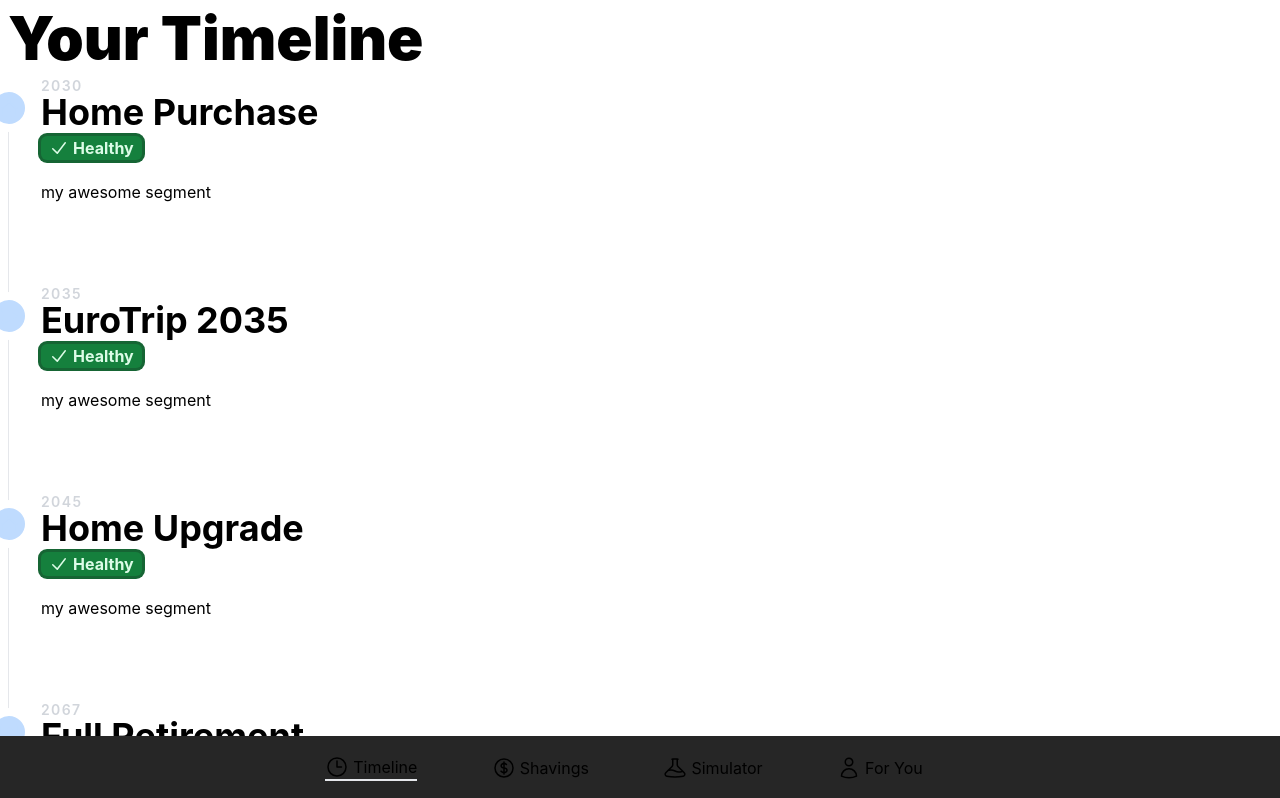
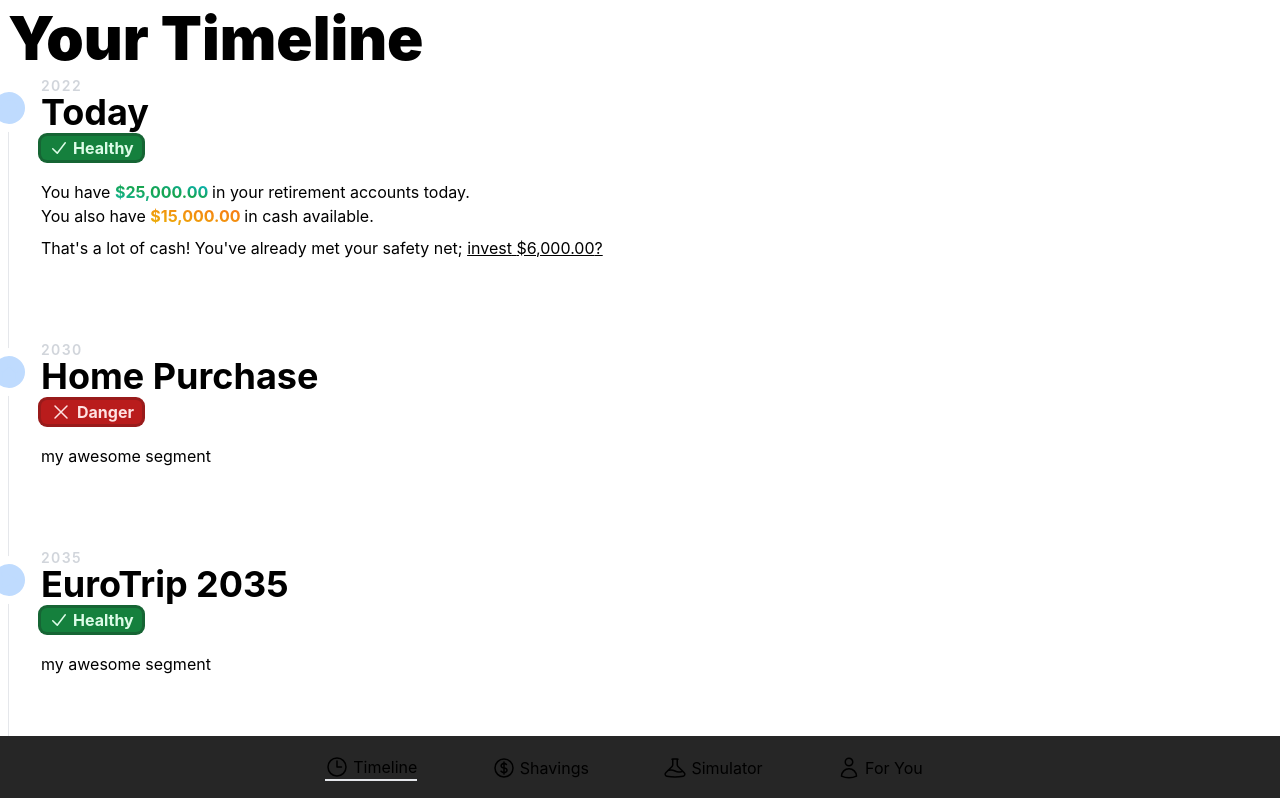
Before and after one commit to jacksonwelsh/hackdfw22, a Next.js app: page /timeline in a window 1280 px wide. Shown: the top 798 px of the page. Built offline with nearby package versions, Linux system fonts and the light colour scheme.

Commit message:
more detail on timeline

```diff
--- a/pages/timeline.tsx
+++ b/pages/timeline.tsx
@@ -3,16 +3,19 @@ import {
   HomeIcon,
   PaperAirplaneIcon,
   BanknotesIcon,
+  ArrowRightCircleIcon,
 } from "@heroicons/react/24/solid";
 import Head from "next/head";
 import Link from "next/link";
 import Segment from "../components/timeline/Segment";
 
 type FinanceState = {
-  start: number;
+  currInvestments: number;
+  currCash: number;
   growth: number;
   year: number;
   birthYear: number;
+  safetyNet: number;
 };
 
 type Goal = {
@@ -24,11 +27,17 @@ type Goal = {
   description?: string;
 };
 
+type Health = "ok" | "over" | "under";
+
+type CalculatedGoal = Goal & { endAmt: number };
+
 const finances: FinanceState = {
-  start: 25_000,
+  currInvestments: 25_000,
+  currCash: 15000,
   growth: 0.06,
   year: 2022,
   birthYear: 2000,
+  safetyNet: 6000,
 };
 
 const goals: Goal[] = [
@@ -63,6 +72,62 @@ const goals: Goal[] = [
 ];
 
 const Timeline: NextPage = () => {
+  const calculateGrowth = (
+    startAmt: number,
+    startYear: number,
+    endYear: number,
+    yoyGrowth: number,
+    annualContribution: number,
+    annualContributionIncrease = 0.03
+  ) => {
+    const yearsElapsed = endYear - startYear;
+    let A = annualContribution;
+    let P = startAmt;
+
+    for (let i = 0; i < yearsElapsed; ++i) {
+      P += A;
+      P *= 1 + yoyGrowth;
+      A *= 1 + annualContributionIncrease;
+    }
+
+    return P;
+  };
+
+  const calculated: CalculatedGoal[] = [];
+  for (let i = 0; i < goals.length; ++i) {
+    const goal = goals[i];
+    const prevAmount =
+      i === 0
+        ? finances.currInvestments
+        : calculated[i - 1].endAmt - calculated[i - 1].cost;
+    const startYear = i === 0 ? finances.year : calculated[i - 1].goalYear;
+
+    const endAmt = calculateGrowth(
+      prevAmount,
+      startYear,
+      goal.goalYear,
+      finances.growth,
+      5_000
+    );
+
+    calculated.push({ ...goal, endAmt });
+  }
+
+  console.table(calculated);
+
+  const formatter = Intl.NumberFormat("en-US", {
+    style: "currency",
+    currency: "USD",
+  });
+
+  const health: Health =
+    finances.currCash > finances.safetyNet &&
+    finances.currCash < finances.safetyNet * 1.75
+      ? "ok"
+      : finances.currCash > finances.safetyNet * 1.75
+      ? "over"
+      : "under";
+
   return (
     <>
       <Head>
@@ -72,9 +137,63 @@ const Timeline: NextPage = () => {
         <h1>Your Timeline</h1>
 
         <ol className="relative border-l border-gray-200 dark:border-gray-700 ml-4 sm:ml-0">
-          {goals.map(({ title, goalYear, cost, type, icon }, idx) => (
           <Segment
             status="ok"
+            title="Today"
+            year={new Date().getFullYear()}
+            icon={<ArrowRightCircleIcon />}
+          >
+            <p>
+              You have{" "}
+              <span className="bg-gradient-to-tr from-teal-500 via-green-600 to-cyan-500 font-bold text-transparent bg-clip-text">
+                {formatter.format(finances.currInvestments)}{" "}
+              </span>
+              in your retirement accounts today.
+            </p>
+            <p>
+              You also have{" "}
+              <span
+                className={
+                  "bg-gradient-to-tr font-bold text-transparent bg-clip-text " +
+                  (health === "ok"
+                    ? "from-teal-500 via-green-600 to-cyan-500"
+                    : health === "over"
+                    ? "from-yellow-500 to-orange-500"
+                    : "from-red-500 to-pink-500")
+                }
+              >
+                {formatter.format(finances.currCash)}{" "}
+              </span>
+              in cash available.
+            </p>
+            <p className="mt-2">
+              {health === "ok" && "Nice! You've met your safety net goal."}
+              {health === "over" && (
+                <>
+                  That's a lot of cash! You've already met your safety net;{" "}
+                  <button className="underline">
+                    invest{" "}
+                    {formatter.format(
+                      finances.currCash - finances.safetyNet * 1.5
+                    )}
+                    ?
+                  </button>
+                </>
+              )}
+              {health === "under" &&
+                "Looks like you still have some work to go to get your safety net built."}
+            </p>
+          </Segment>
+          {calculated.map(
+            ({ title, goalYear, cost, type, icon, endAmt }, idx) => (
+              <Segment
+                status={
+                  cost > endAmt
+                    ? "danger"
+                    : cost * 1.15 > endAmt
+                    ? "warn"
+                    : "ok"
+                }
                 title={title}
                 year={goalYear}
                 icon={icon}
@@ -82,7 +201,8 @@ const Timeline: NextPage = () => {
               >
                 my awesome segment
               </Segment>
-          ))}
+            )
+          )}
         </ol>
         <Link href={"/"}>
           <a className="text-8xl" href="/">
```
Lines whose indentation alone changed are shown as unchanged.
